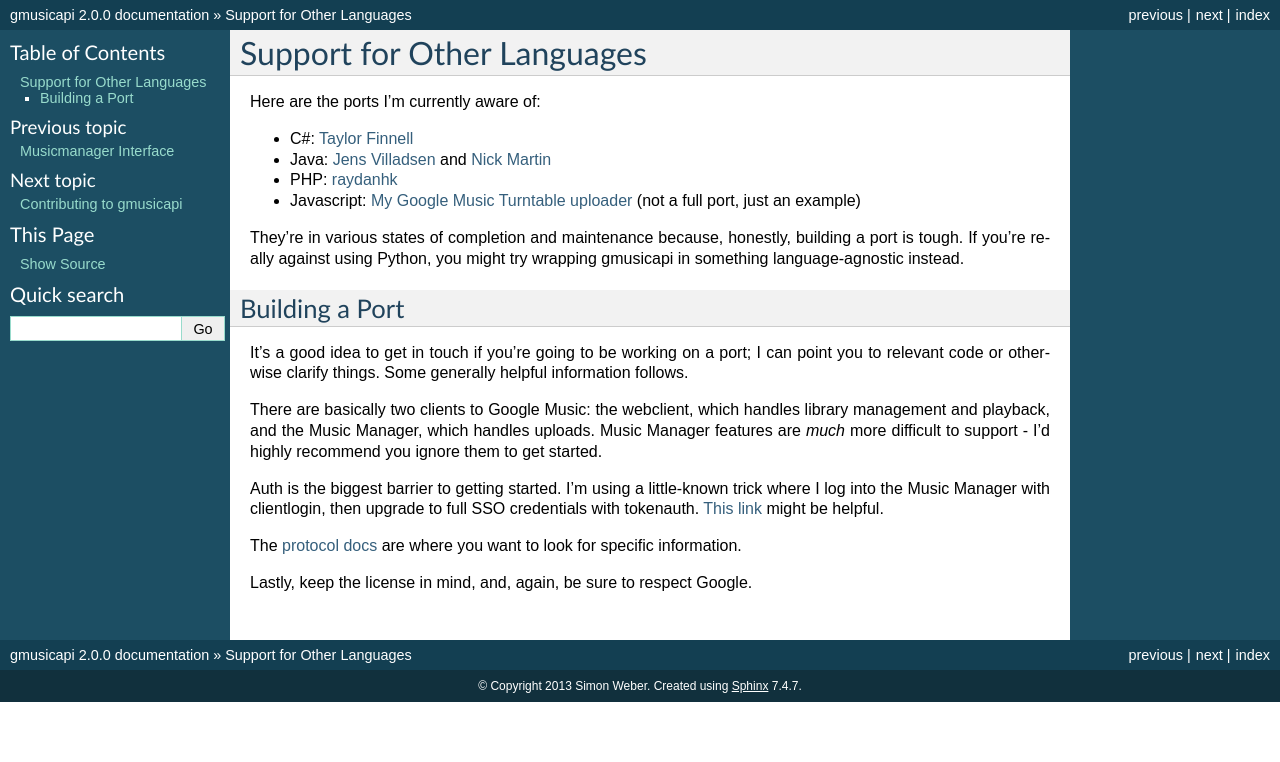
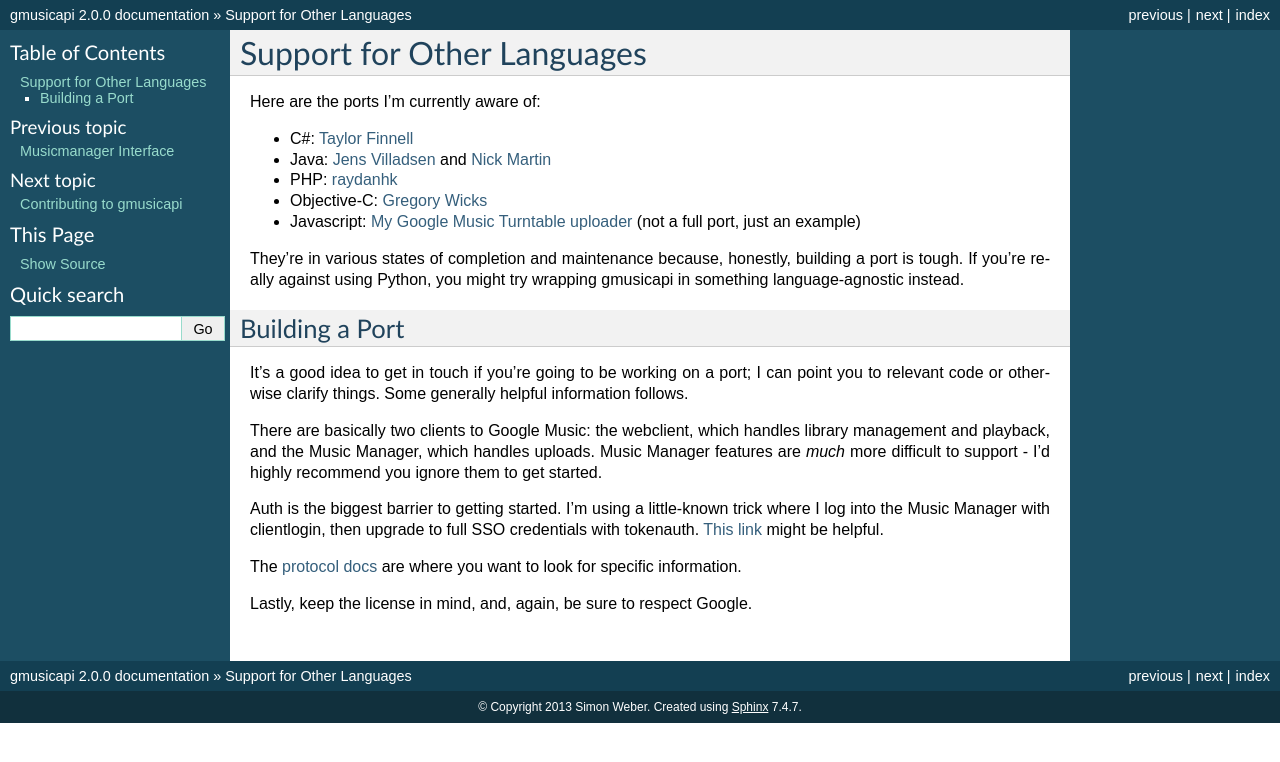
Before and after one commit to simon-weber/gmusicapi, a Sphinx documentation site: the page built from docs/source/ports.rst, in a window 1280 px wide. Shown: the top 762 px of the page. Built offline with Sphinx 7.4.7, drawn with Linux system fonts in a browser that asks for light colours; the version number is read from the project's files by our own code.

Commit message:
add link to @gwicks's obj-c port

```diff
--- a/docs/source/ports.rst
+++ b/docs/source/ports.rst
@@ -12,6 +12,8 @@
    and `Nick Martin <https://github.com/xnickmx/google-play-client>`__
 -  PHP:
    `raydanhk <http://code.google.com/p/unofficial-google-music-api-php/>`__
+-  Objective-C:
+   `Gregory Wicks <https://github.com/gwicks/gmusicapi-objc>`__
 -  Javascript: `My Google Music Turntable uploader
    <https://github.com/simon-weber/Google-Music-Turntable-Uploader>`__
    (not a full port, just an example)
```
